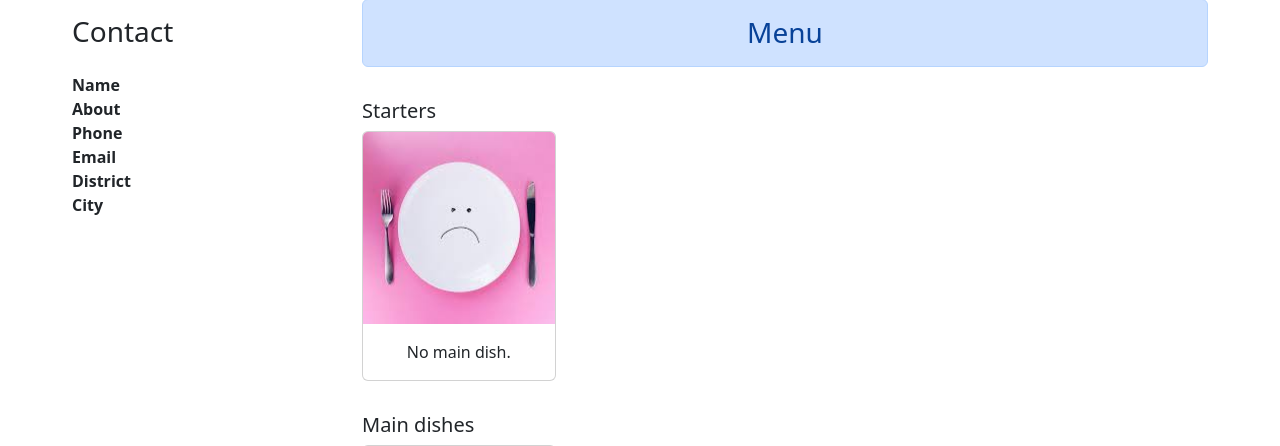
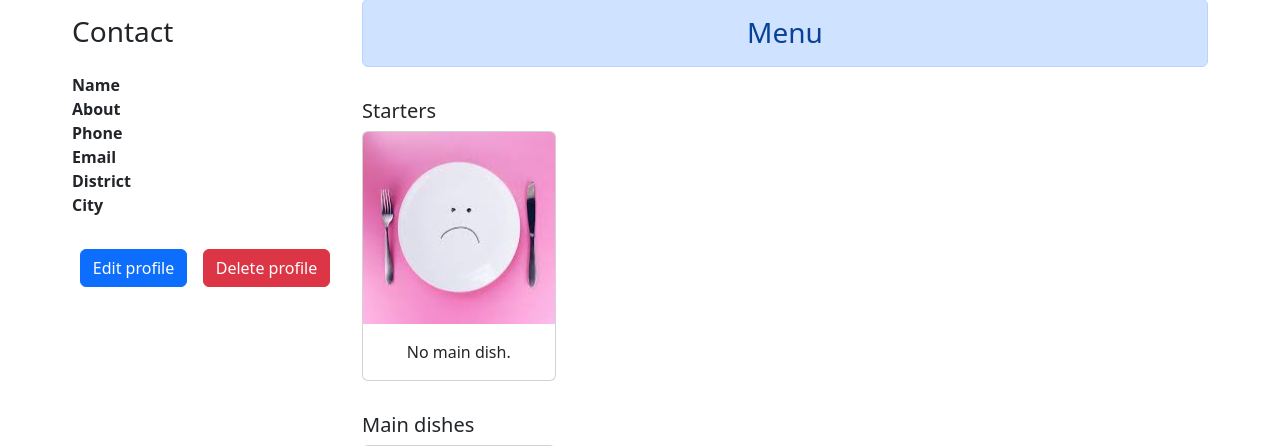
Before and after one commit to ZitaNguyen/FoodMarket, a Flask app: template templates/profile.html in a window 1280 px wide. Shown: the part 125-571 px from the top of the page. Run offline with Flask 2, Linux system fonts and the light colour scheme; the template is opened without the code that fills it, so the values that code supplies are empty.

Commit message:
add two buttons to edit and delete profile

```diff
--- a/templates/profile.html
+++ b/templates/profile.html
@@ -30,6 +30,10 @@
             <dt class="col-sm-3">City</dt>
             <dd class="col-sm-9">{{ seller[4] }}</dd>
         </dl>
+        <div class="d-flex flex-wrap justify-content-around">
+            <button type="button" class="btn btn-primary my-3">Edit profile</button>
+            <button type="button" class="btn btn-danger my-3">Delete profile</button>
+        </div>
     </div>
 
     <!-- Menu -->
```
Also changed, not shown: 1 other file.
